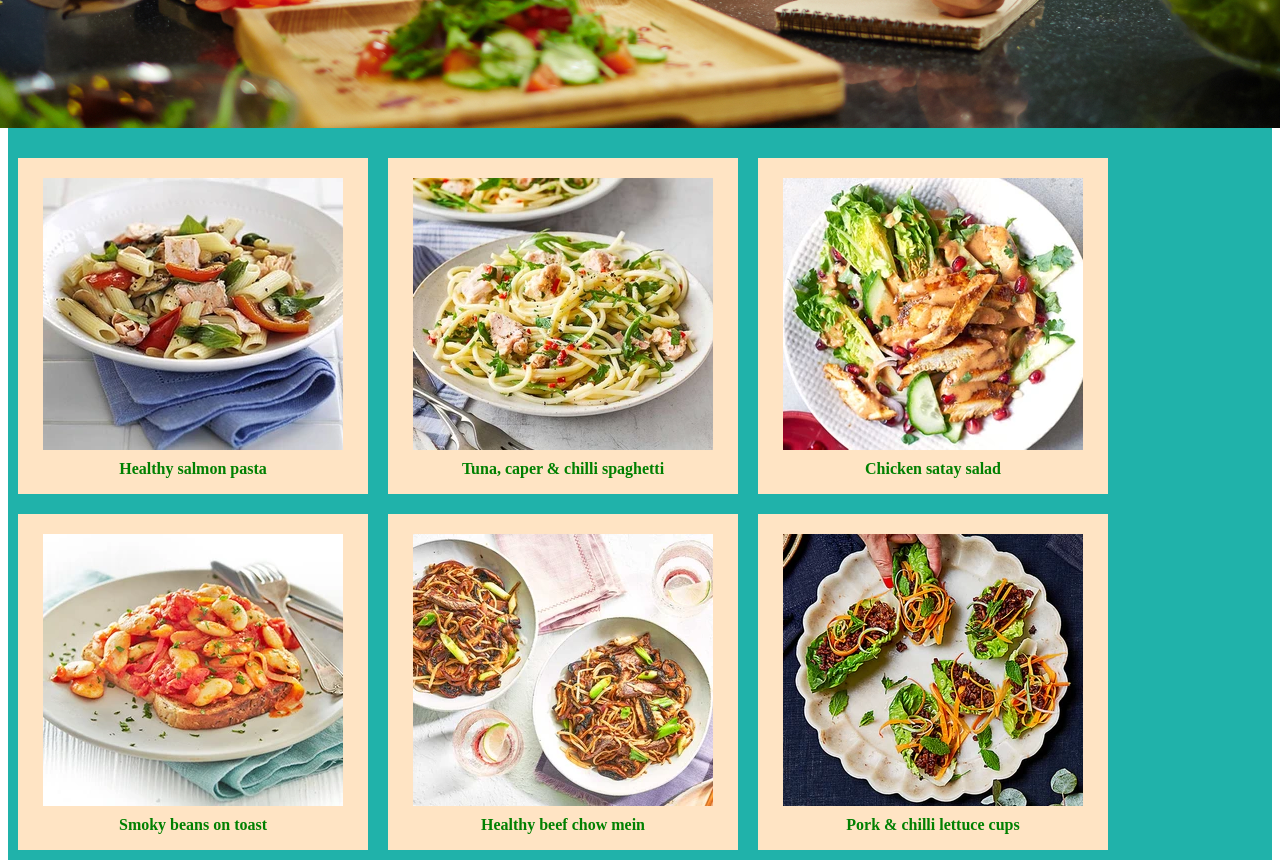
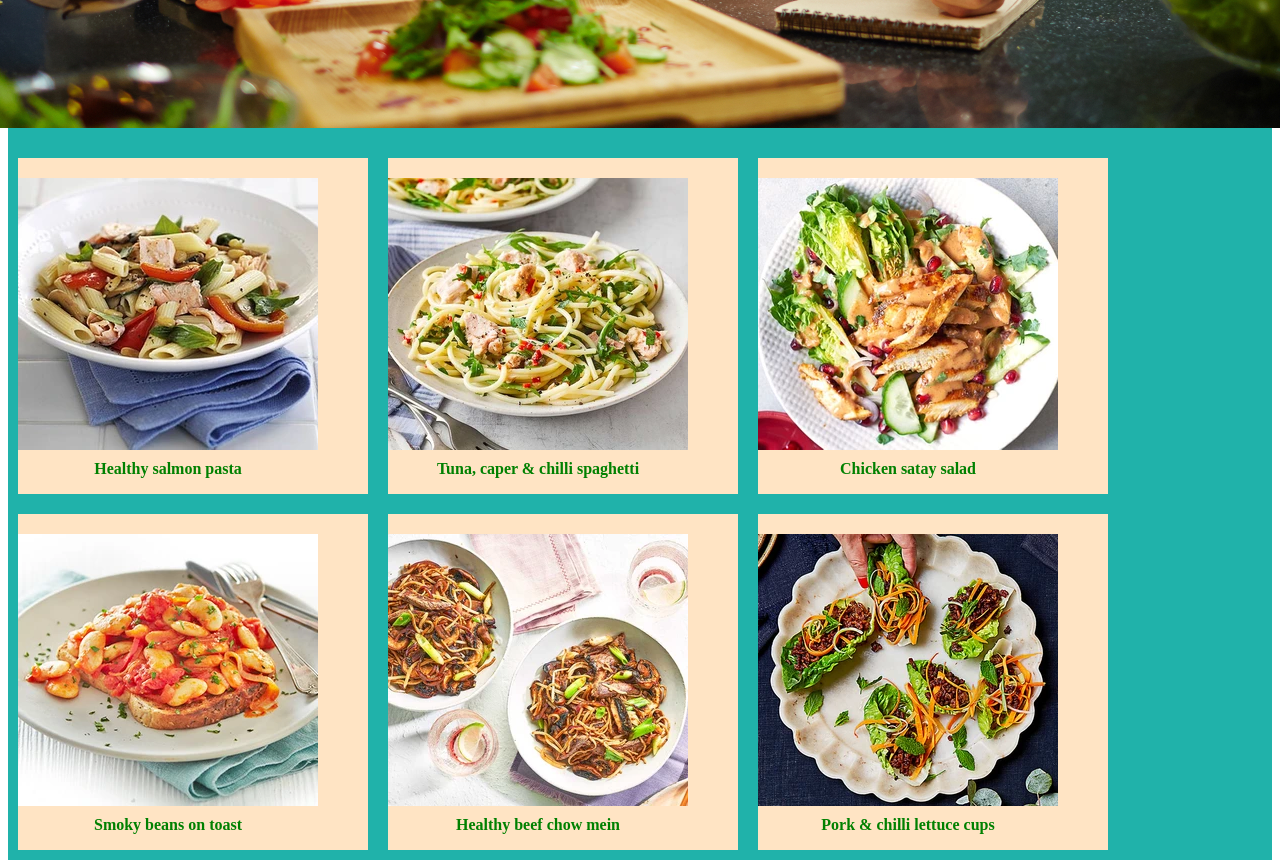
Before and after one commit to vanhungsi/odin-recipes, a plain HTML site: page index.html in a window 1280 px wide. Shown: the part 780-1648 px from the top of the page. Drawn offline with Linux system fonts and the light colour scheme.

Commit message:
create html file for recipes

```diff
--- a/index.html
+++ b/index.html
@@ -31,7 +31,7 @@
     flex-direction: row;
     background-color:lightseagreen;
     padding-top: 20px;
-
+    align-items: center;
 
    }
    .card{
@@ -39,7 +39,7 @@
     flex-basis: 350px;
     margin: 10px;
     align-items: center;
-    justify-content: center;
+
     background-color: bisque;
     padding-top: 20px;
 
```
Also changed, not shown: 1 other file.
